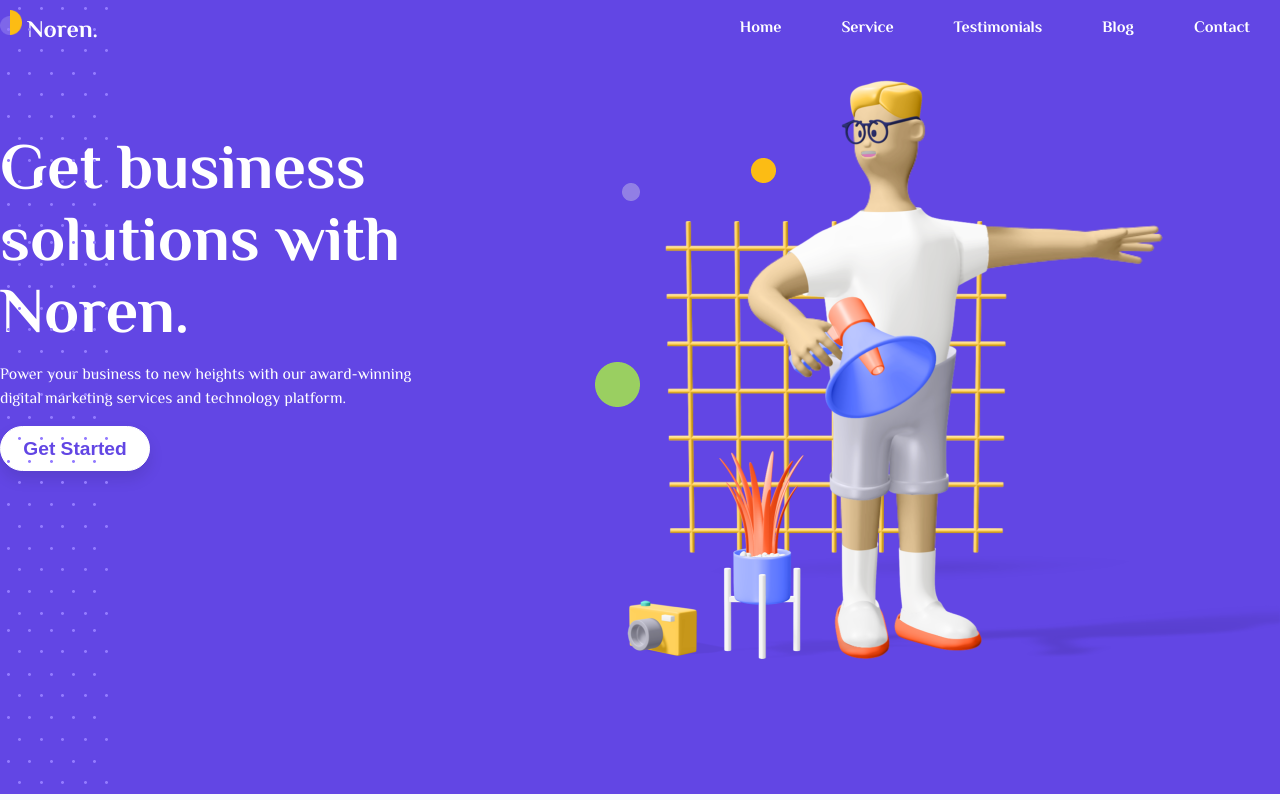
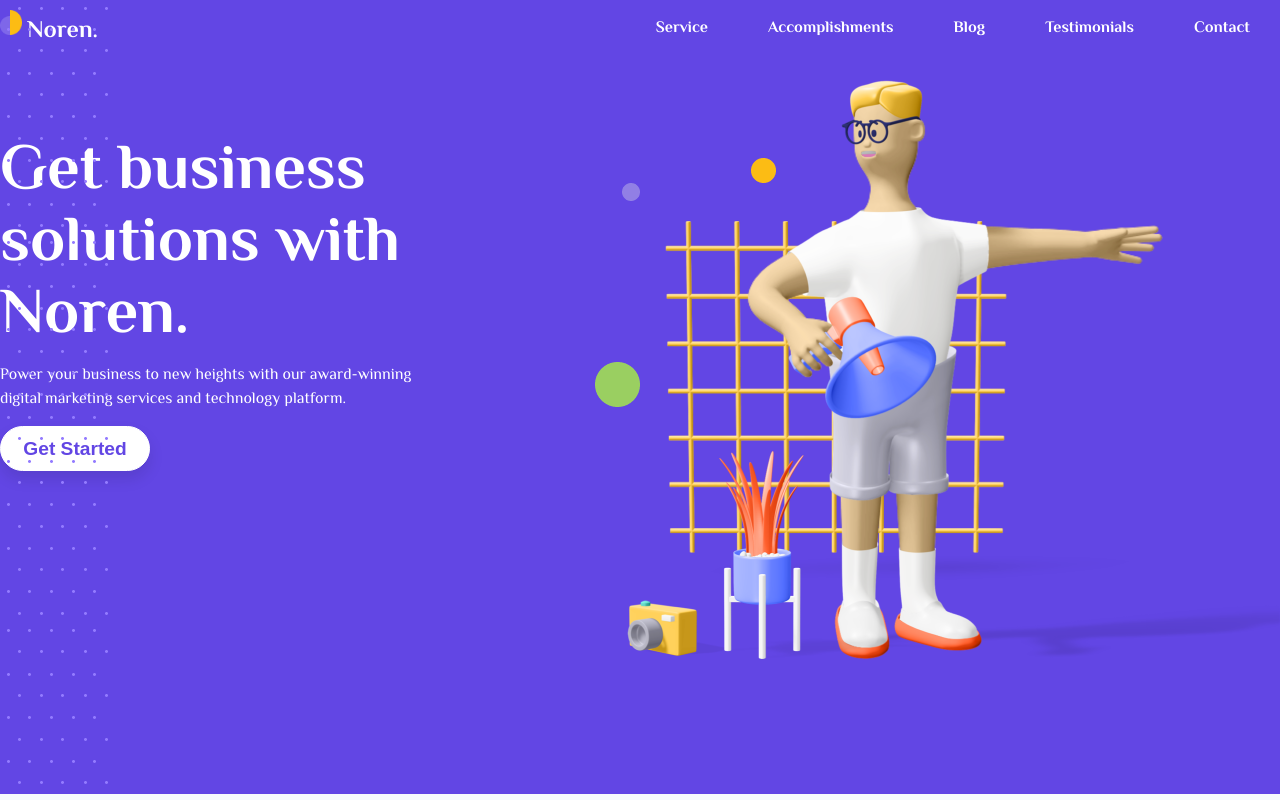
Before and after one commit to FengDenny/Figma2Dev, a React (Create React App) app in the folder noren/: page / in a window 1280 px wide. Shown: the top 800 px of the page. Built offline with nearby package versions, Linux system fonts and the light colour scheme.

Commit message:
Update links.js

```diff
--- a/noren/src/data/links.js
+++ b/noren/src/data/links.js
@@ -1,23 +1,23 @@
 export const links = [
   {
     id: 1,
-    name: 'Home',
-    ahref: '/',
-  },
-  {
-    id: 2,
     name: 'Service',
     ahref: '#service',
   },
   {
+    id: 2,
+    name: 'Accomplishments',
+    ahref: '#accomplishment',
+  },
+  {
     id: 3,
-    name: 'Testimonials',
-    ahref: '#testimonials',
+    name: 'Blog',
+    ahref: '#blog',
   },
   {
     id: 4,
-    name: 'Blog',
-    ahref: '#blog',
+    name: 'Testimonials',
+    ahref: '#testimonials',
   },
   {
     id: 5,
```
